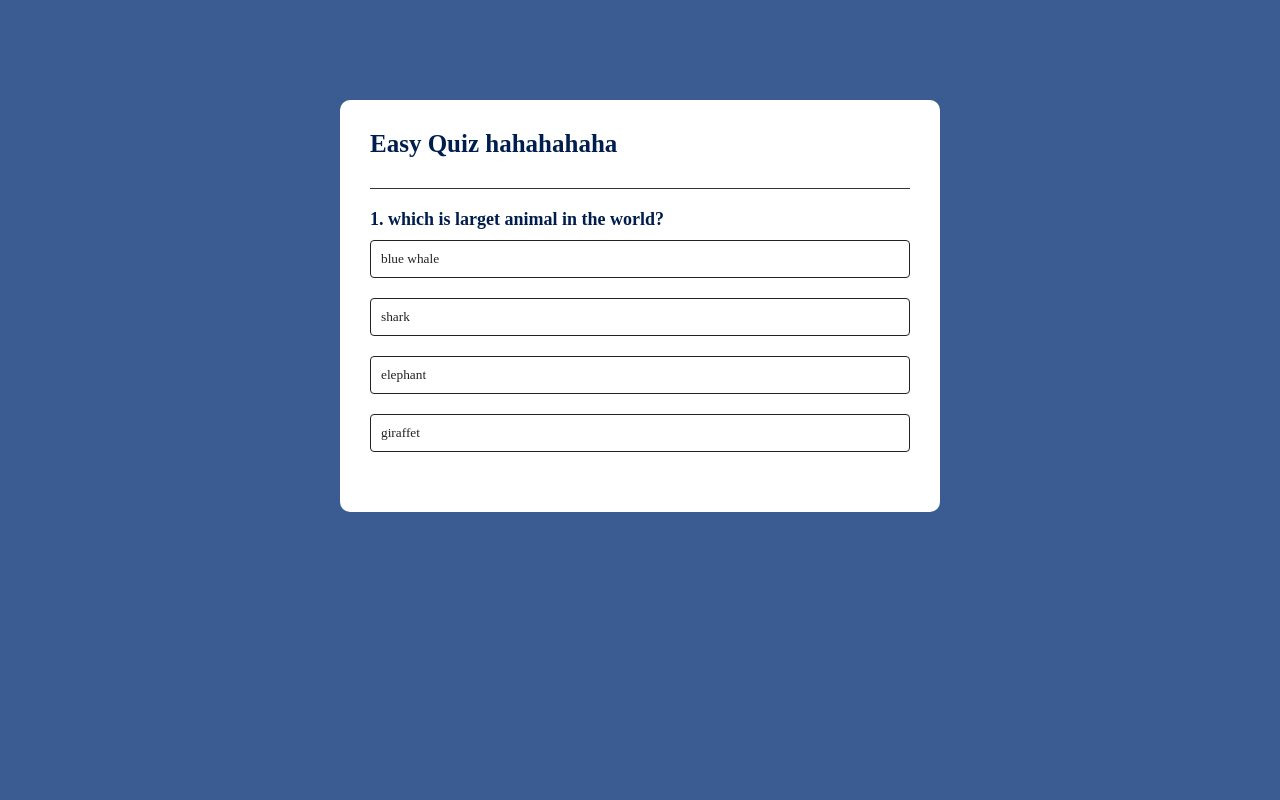
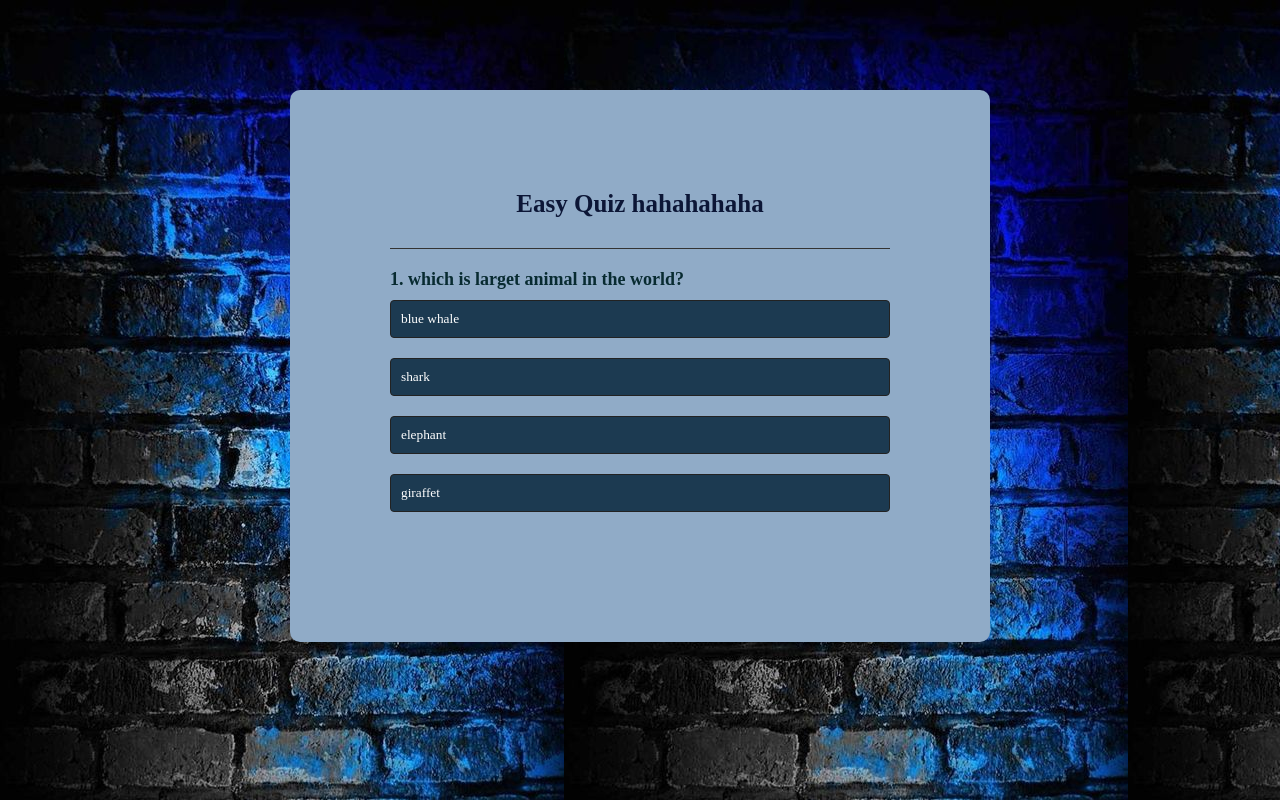
Before and after one commit to moseffar/Quiz-app, a plain HTML site: page index.html in a window 1280 px wide. Drawn offline with Linux system fonts and the light colour scheme.

Commit message:
UPD style file

```diff
--- a/style.css
+++ b/style.css
@@ -5,19 +5,20 @@
     box-sizing: border-box;
 }
 body{
-    background: #3a5c92;
+    background-image: url(2.jpg);
 }
 .app{
-    background: #fff;
-    width: 90%;
-    max-width: 600px;
-    margin: 100px auto 0;
+    background: #90abc7;
+    width: 100%;
+    max-width: 700px;
+    margin: 90px auto 0;
     border-radius: 10px;
-    padding: 30px;
+    padding: 100px;
 }
 .app h1{
     font-size: 25px;
-    color: #001e4d;
+    color: #0c1636;
+    text-align: center;
     font-weight: 600;
     border-bottom: 1px solid #333;
     padding-bottom: 30px;
@@ -27,12 +28,12 @@ body{
 }
 .quiz h2{
     font-size: 18px;
-    color: #001e4d;
+    color: #082b31;
     font-weight: 600;
 }
 .btn{
-    background: #fff;
-    color: #222;
+    background: #1c3a51;
+    color: #ffffff;
     font-weight: 500;
     width: 100%;
     border: 1px solid #222;
```
Also changed, not shown: 2.jpg (added).
